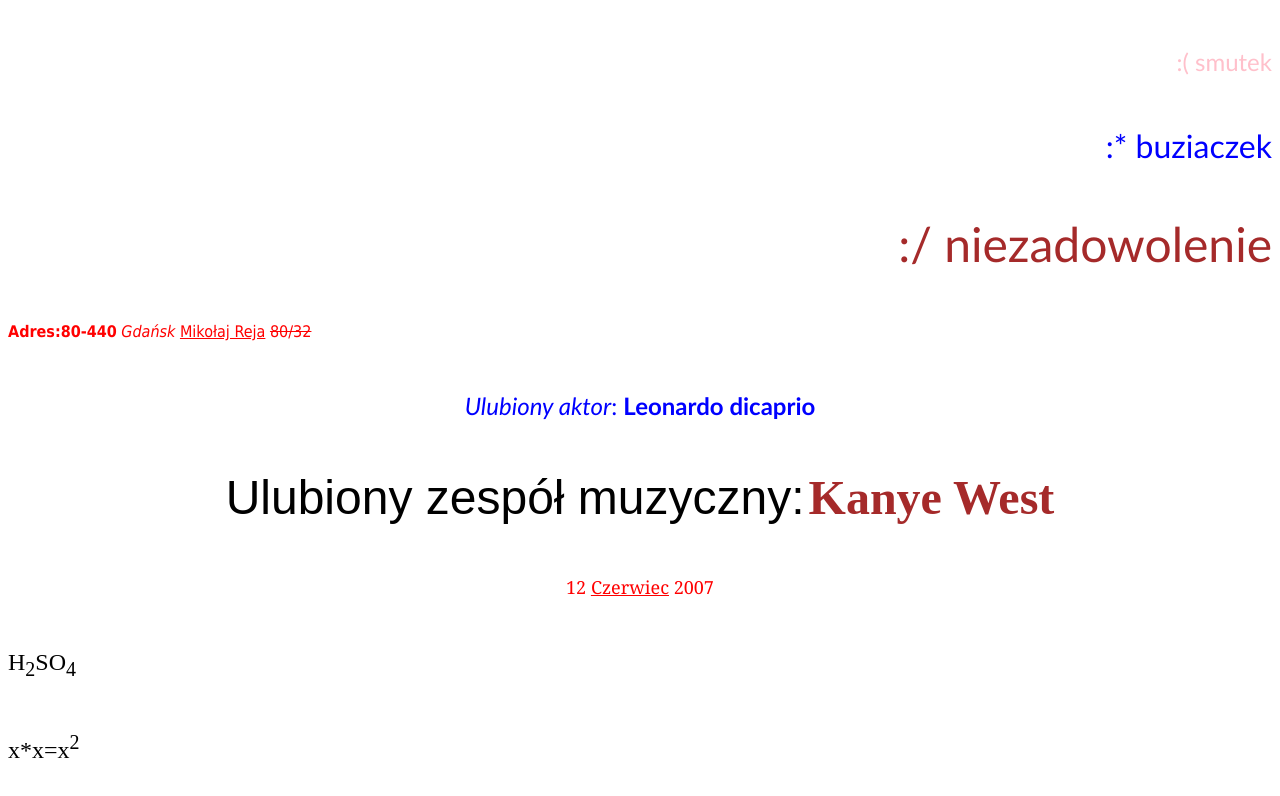
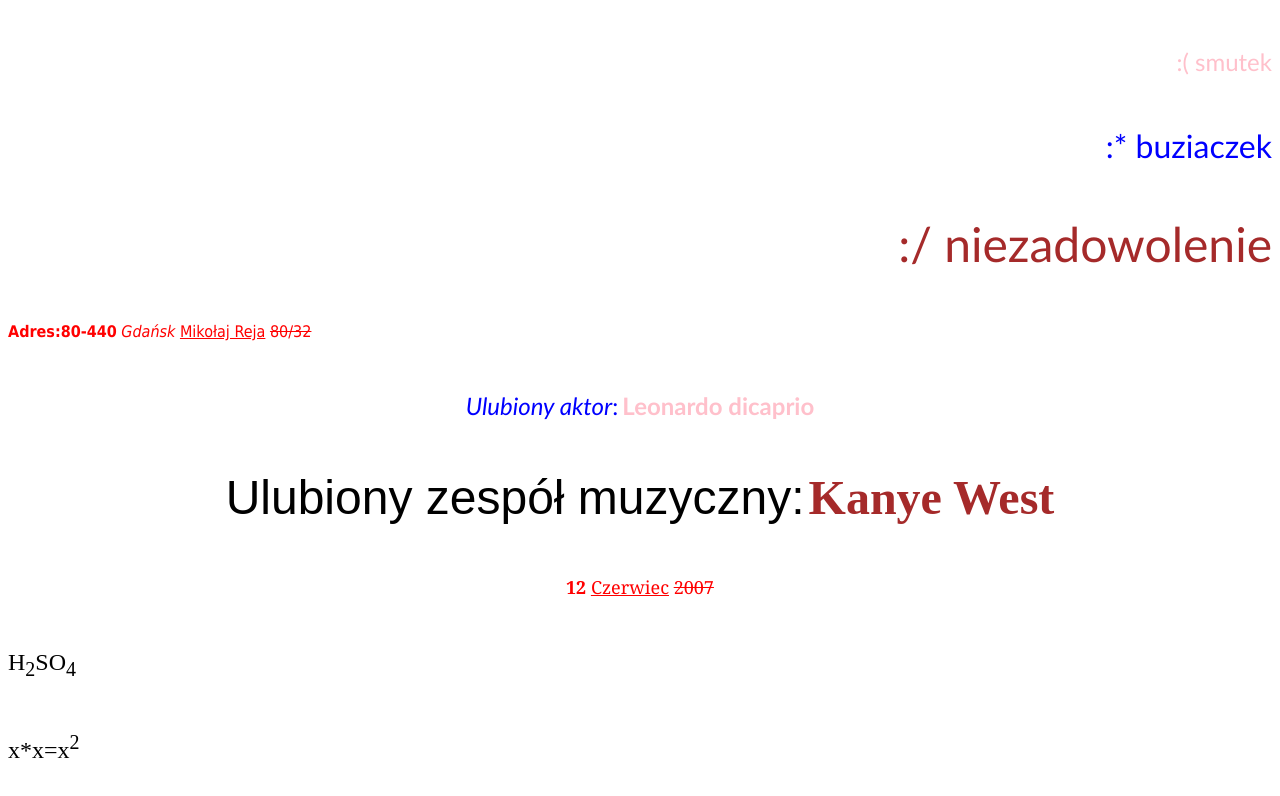
Before and after one commit to Yasu132/olgierd, a plain HTML site: page index.html in a window 1280 px wide. Shown: the part 1200-1996 px from the top of the page. Drawn offline with Linux system fonts and the light colour scheme.

Commit message:
Update index.html

```diff
--- a/index.html
+++ b/index.html
@@ -32,9 +32,9 @@
 <p align="right"> <font color="brown" size="7" face="calibri"> :/      niezadowolenie </font> </p> <br>
 
 <p align="left"> <font color="red" size="3" face="Tahoma"> <b>Adres:80-440</b> <i>Gdańsk</i> <u>Mikołaj Reja</u> <strike>80/32</strike>  </font> </p> <br>
-<p align="center"> <font color="blue" size="5" face="calibri"> <i>Ulubiony aktor</i>: <b>Leonardo dicaprio</b> </font> </p> <br>
+<p align="center"> <font color="blue" size="5" face="calibri"> <i>Ulubiony aktor</i>:</font> <font color="pink" size="5" face="calibri"> <b>Leonardo dicaprio</b> </font> </p> <br>
 <p align="center"> <font color="black" size="7" face="Arial"> Ulubiony zespół muzyczny:</font> <font size="7" color="brown"> <b>Kanye West</b> </font> </p> <br>
-<p align="center"> <font color="red" size="4" face="Georgia"> 12 <u>Czerwiec</u> 2007 </font> </p> <br>
+<p align="center"> <font color="red" size="4" face="Georgia"> <b>12</b> <u>Czerwiec</u> <strike>2007</strike> </font> </p> <br>
 
 <p align="left"> <font  size="5" > H<sub>2</sub>SO<sub>4</sub>   </font> </p> <br>
 <p align="left"> <font  size="5" > x*x=x<sup>2</sup>  </font> </p> <br>
```
